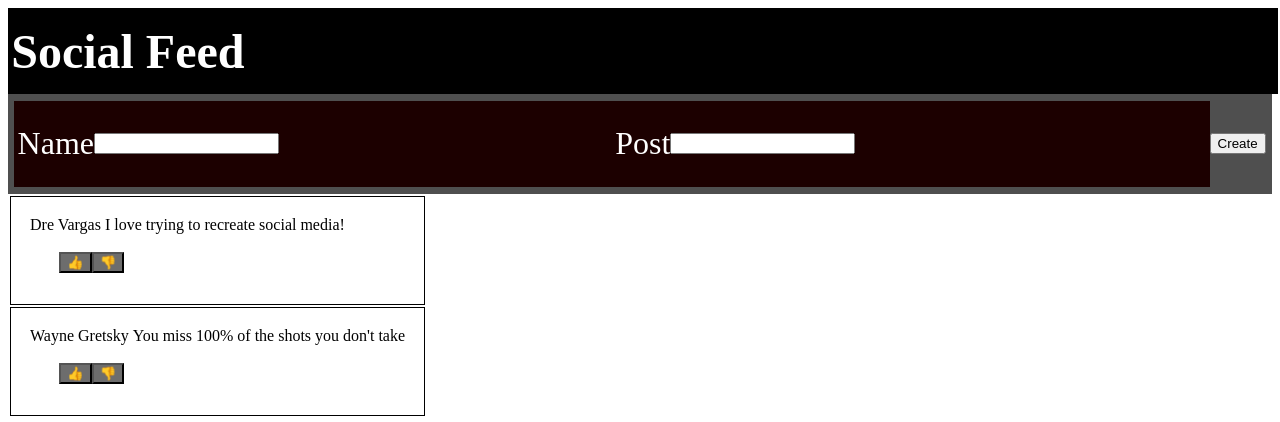
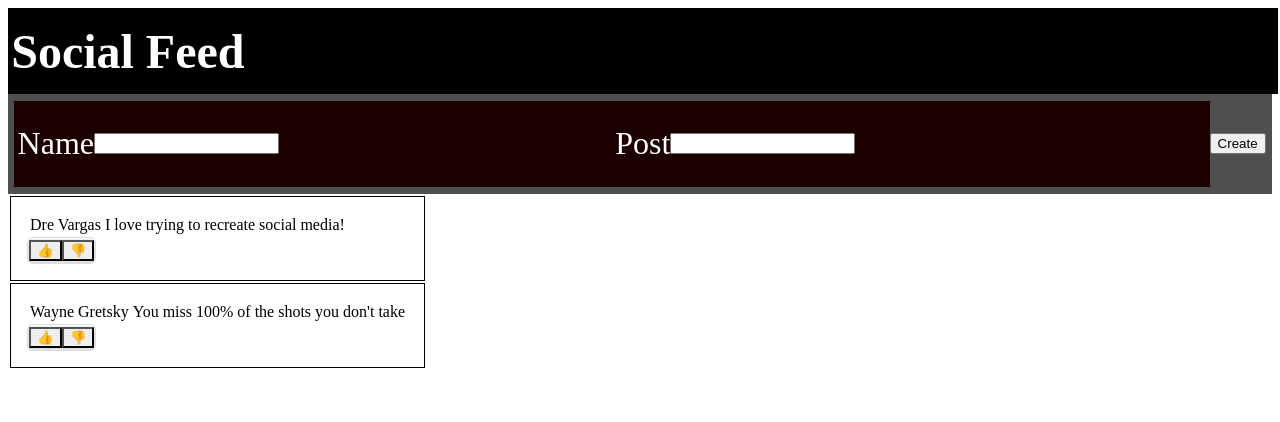
Before and after one commit to achilleswargod/Social_Feed, a React (Create React App) app: page / in a window 1280 px wide. Shown: the top 422 px of the page. Built offline with nearby package versions, Linux system fonts and the light colour scheme.

Commit message:
Last Commit before turn-in + Hit MVP

```diff
--- a/src/components/Display/Post.css
+++ b/src/components/Display/Post.css
@@ -1,21 +1,23 @@
 .buttons {
-    color:white;
-    padding: 15px 32px;
-    text-align: center;
-    text-decoration: none;
-    display: inline-block;
-    font-size: 16px;
-    border-radius: 50%;
+    box-shadow:inset 0px 1px 0px 0px #ffffff;
+	background:linear-gradient(to bottom, #ededed 5%, #dfdfdf 100%);
+	background-color:#ededed;
+	border-radius:6px;
+	border:1px solid #dcdcdc;
+	display:inline-block;
+	cursor:pointer;
+	padding:2px 1px;
 }
+
 
 .buttons:hover{
     box-shadow: 0 12px 16px 0 rgba(0,0,0,0.24), 0 12px 50px 0 rgba(0,0,0,0.19);
 }
 
 .active{
-    background-color: blue;
+    background-color: rgb(41, 45, 34);
 }
 
 .inactive{
-    background-color: rgb(109, 109, 109);
+    background-color: rgb(238, 238, 238);
 }
```
